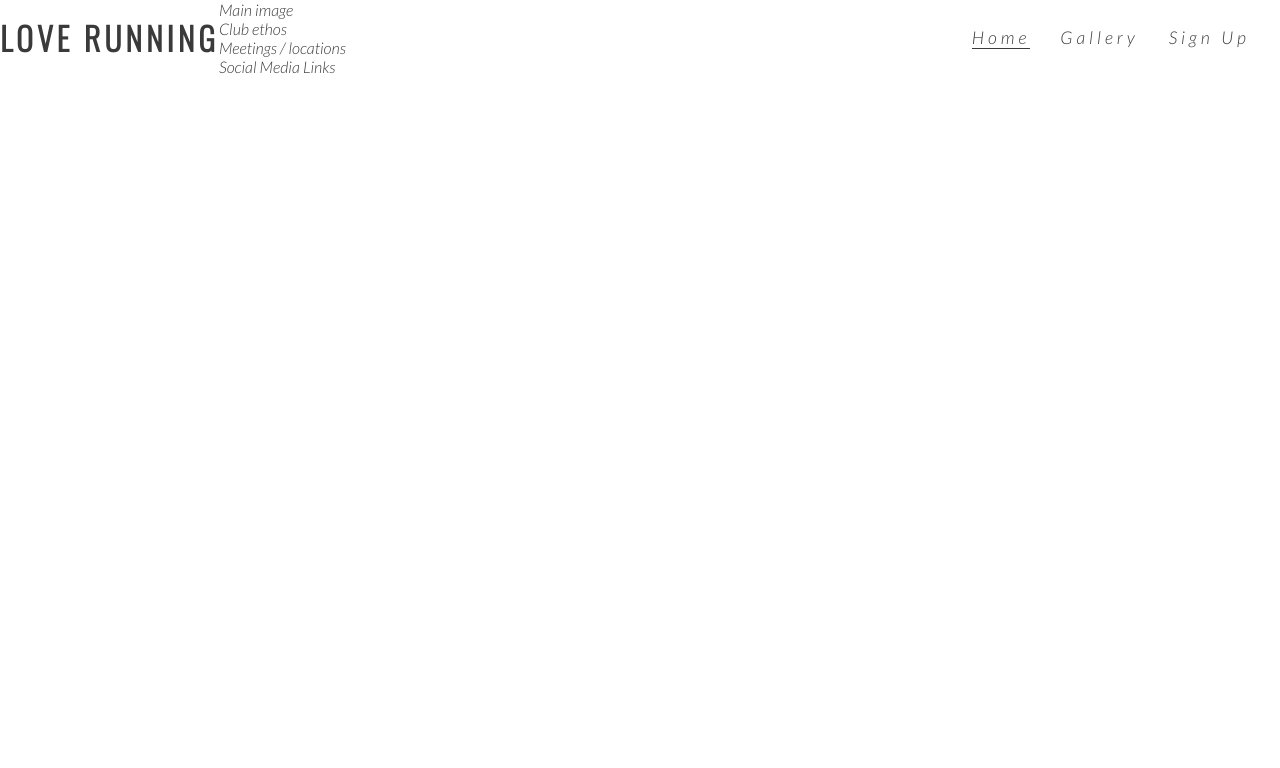
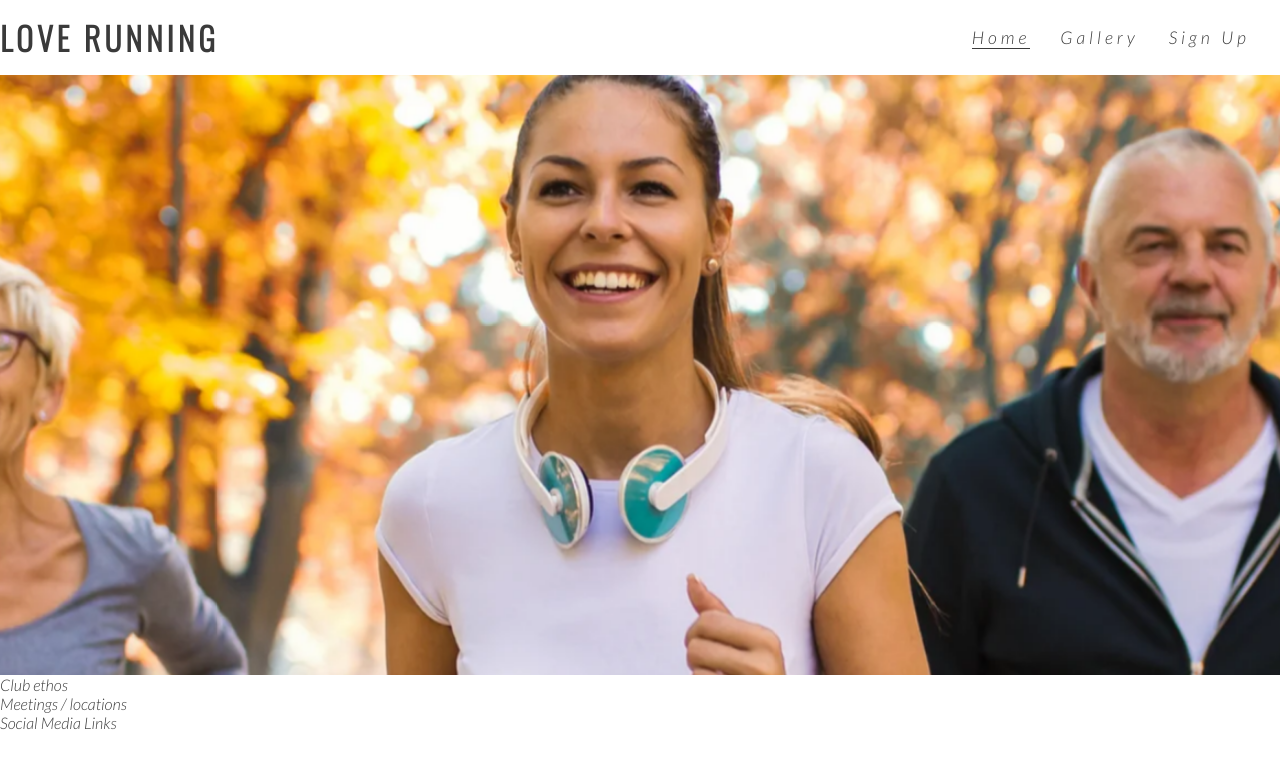
Before and after one commit to Callee84/love-running, a plain HTML site: page index.html in a window 1280 px wide. Drawn offline with nearby package versions, Linux system fonts and the light colour scheme.

Commit message:
add image and zoomeffect to image

```diff
--- a/assets/css/style.css
+++ b/assets/css/style.css
@@ -56,3 +56,31 @@ h1, h2 {
 .active {
     border-bottom: 1px solid #3a3a3a;
 }
+
+#hero-outer {
+    height: 600px;
+    width: 100%;
+    overflow: hidden;
+}
+
+#hero-image {
+    height: 600px;
+    width: 100%;
+    background: url(../css/hero-image.webp) no-repeat center center;
+
+/* animates zoom-effect on loading-page */
+animation-name: hero-zoom;
+animation-duration: 5s;
+animation-fill-mode: forwards;
+}
+
+/* creates the level of zoom for hero image */
+
+@keyframes hero-zoom {
+    from {
+        transform: scale(1);
+    }
+    to {
+        transform: scale(1.1);
+    }
+}
--- a/index.html
+++ b/index.html
@@ -12,6 +12,7 @@
 </head>
 <body>
 <header>
+
     <a href="index.html">
         <h1 id="logo">Love Running</h1>
     </a>
@@ -29,8 +30,8 @@
         </ul>
     </nav>
 </header>
-<section>
-    Main image
+<section id="hero-outer">
+    <div id="hero-image"></div>
 </section>
 <section>
     Club ethos
```
Also changed, not shown: assets/css/hero-image.webp (added), 1 other file.
